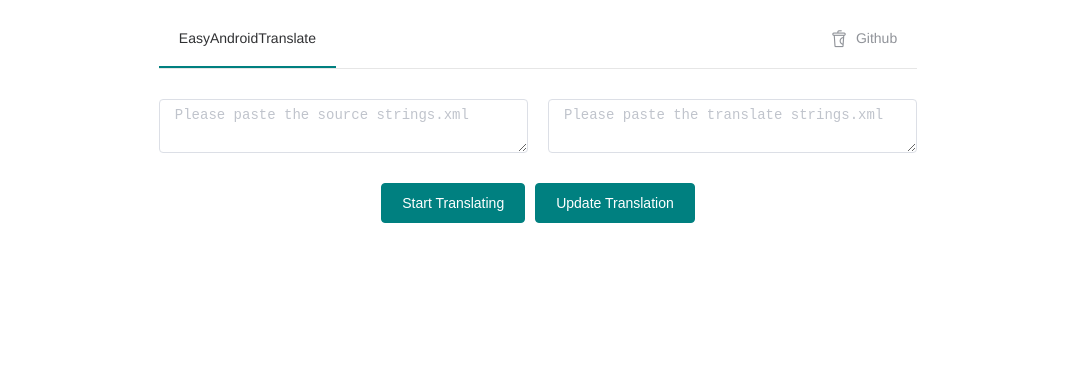
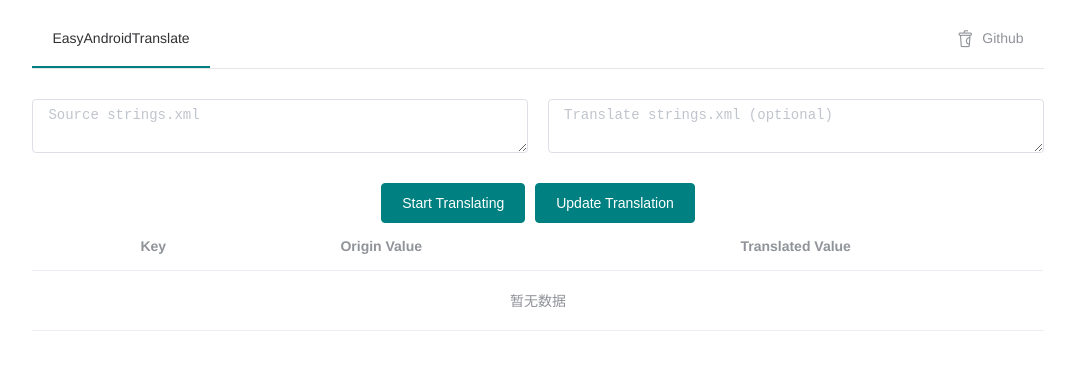
Before and after one commit to TigerBeanst/EasyAndroidTranslate, a Vue app: page / in a window 1280 px wide. Shown: the top 370 px of the page, without its empty margins (102-1177 px from the left). Built offline with nearby package versions, Linux system fonts and the light colour scheme.

Commit message:
table support edit

```diff
--- a/src/App.vue
+++ b/src/App.vue
@@ -9,17 +9,19 @@
       <el-row id="input_form" :gutter="20">
         <el-col :span="12">
           <el-input
+              @click.native="open_source"
               type="textarea"
               :rows="2"
-              placeholder="Please paste the source strings.xml"
+              placeholder="Source strings.xml"
               v-model="source_form">
           </el-input>
         </el-col>
         <el-col :span="12">
           <el-input
+              @click.native="open_tran"
               type="textarea"
               :rows="2"
-              placeholder="Please paste the translate strings.xml"
+              placeholder="Translate strings.xml (optional)"
               v-model="translate_form">
           </el-input>
         </el-col>
@@ -29,6 +31,45 @@
         <el-button type="primary" @click="update_button">Update Translation</el-button>
       </div>
     </el-form>
+    <div id="table">
+      <el-table
+          ref="singleTable"
+          :data="strings"
+          highlight-current-row
+          @row-click="handleCurrentChange"
+          style="width: 100%">
+        <el-table-column
+            type="index"
+            width="50">
+        </el-table-column>
+        <el-table-column type="expand">
+          <template slot-scope="strings">
+            <el-form label-position="left" inline class="demo-table-expand">
+              <el-form-item label="Origin">
+                <span>{{ strings.row.origin }}</span>
+              </el-form-item>
+            </el-form>
+          </template>
+        </el-table-column>
+        <el-table-column
+            property="key"
+            label="Key"
+            width="200">
+        </el-table-column>
+        <el-table-column
+            property="value"
+            label="Origin Value"
+            width="400">
+        </el-table-column>
+        <el-table-column
+            label="Translated Value">
+          <template scope="strings">
+            <el-input type="textarea" autosize v-model="strings.row.value" placeholder="Key"
+                      @change="handleEdit(strings.$index, strings.row)"></el-input>
+          </template>
+        </el-table-column>
+      </el-table>
+    </div>
   </div>
 </template>
 
@@ -41,11 +82,14 @@ export default {
       activeIndex: '1',
       source_form: '',
       translate_form: '',
+      pre_source_form: '',
     }
   },
   methods: {
     start_button() {
-      //console.log(this.source_form)
+      if(this.source_form==""){
+        this.$message.error('Do not leave the "Source strings.XML" form empty');
+      }
       const regex = /<string name="(.*?)">(.*?)<\/string>/gm;
       let m;
       while ((m = regex.exec(this.source_form)) !== null) {
@@ -56,18 +100,38 @@ export default {
         }
         m.forEach((match, groupIndex) => {
           groupIndex;
-          if(n===0){
-            arr['origin']=match;
-          }else if(n===1){
-            arr['key']=match;
-          }else if(n===2){
-            arr['value']=match;
+          if (n === 0) {
+            arr['origin'] = match;
+          } else if (n === 1) {
+            arr['key'] = match;
+          } else if (n === 2) {
+            arr['value'] = match;
             this.strings.push(arr);
           }
           n++;
         });
       }
       console.log(this.strings)
+    },
+    open_source(){
+      const h = this.$createElement;
+      this.$notify({
+        title: 'Source strings.xml',
+        message: h('b', { style: 'color: teal'}, 'Paste strings.xml for the source here. This XML text should be standard formatted. Untranslatable text will not be displayed.')
+      });
+    },
+    open_tran(){
+      const h = this.$createElement;
+      this.$notify({
+        title: 'Translated strings.xml (optional)',
+        message: h('b', { style: 'color: teal'}, 'You can paste strings.xml that you\'ve translated before, and use it to check if the source strings.xml updated.')
+      });
+    },
+    handleCurrentChange(row, event, column) {
+      console.log(row, event, column, event.currentTarget)
+    },
+    handleEdit(index, row) {
+      console.log(index, row);
     },
     update_button() {
 
@@ -87,10 +151,25 @@ export default {
   text-align: center;
   color: #2c3e50;
   margin: 0 auto;
-  width: 60%;
+  width: 80%;
 }
 
 #input_form, #input_button {
   margin-top: 30px;
 }
+
+.demo-table-expand {
+  font-size: 0;
+}
+
+.demo-table-expand label {
+  width: 90px;
+  color: #99a9bf;
+}
+
+.demo-table-expand .el-form-item {
+  margin-right: 0;
+  margin-bottom: 0;
+  width: 50%;
+}
 </style>
```
